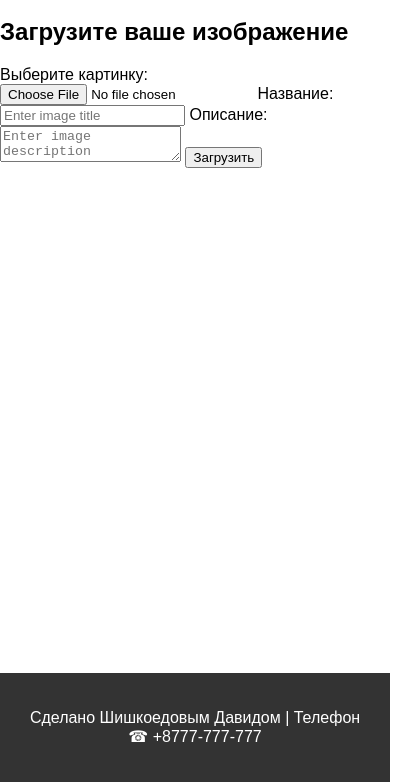
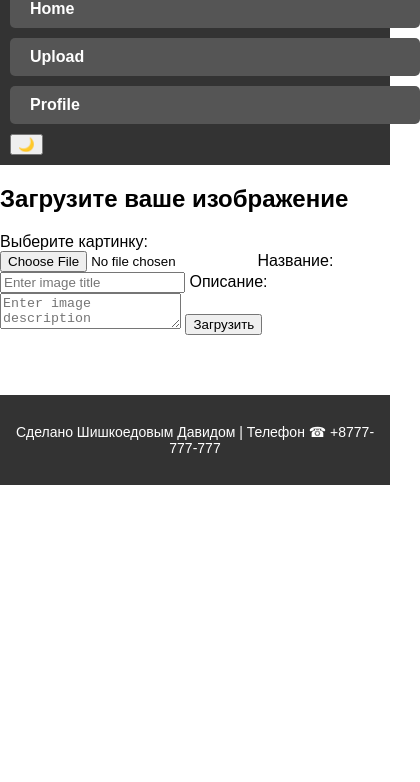
Before and after one commit to DavidShishkoedov/protocols, a plain HTML site: page upload.html in a window 390 px wide. Shown: the part 62-844 px from the top of the page, 420 px wide, since content can reach past the window. Drawn offline with Linux system fonts and the light colour scheme.

Commit message:
Update upload.html

```diff
--- a/upload.html
+++ b/upload.html
@@ -5,6 +5,7 @@
     <meta name="viewport" content="width=device-width, initial-scale=1.0">
     <title>Upload Image</title>
     <link rel="stylesheet" href="styles.css">
+    <link rel="stylesheet" href="mobile.css" media="only screen and (max-width: 768px)">
 </head>
 <body>
     <div class="navbar">
```
